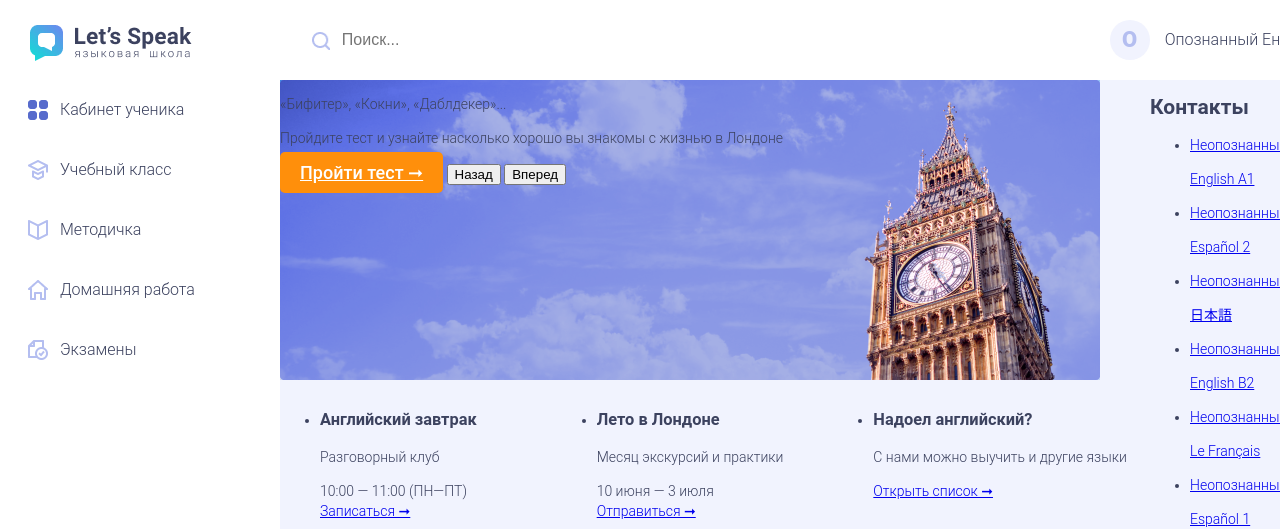
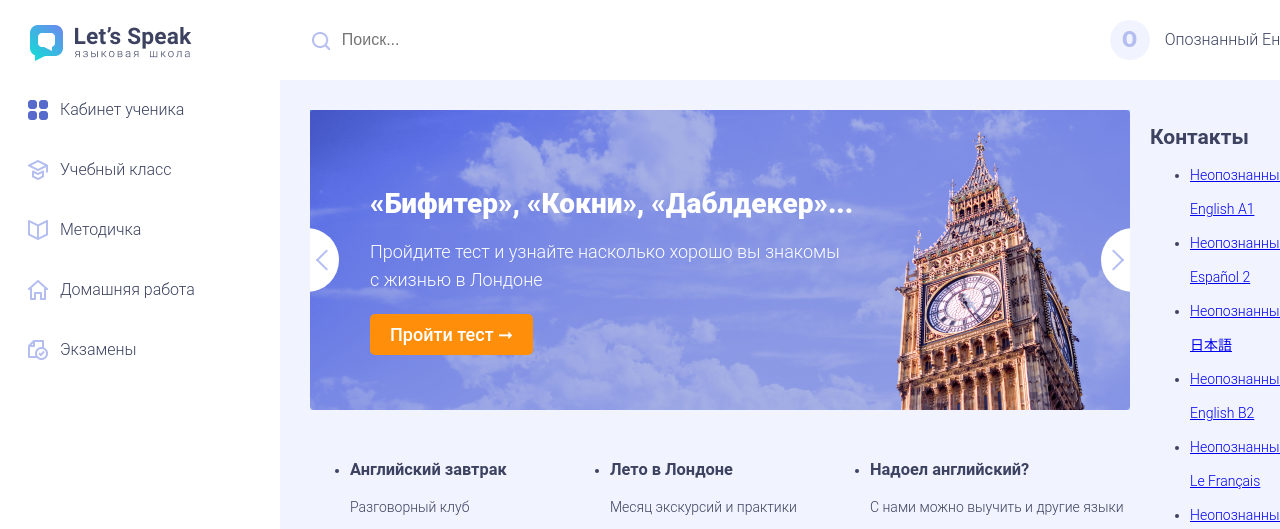
Before and after one commit to rook16rus/-Let-s-Speak, a plain HTML site: page index.html in a window 1280 px wide. Shown: the top 529 px of the page. Drawn offline with Linux system fonts and the light colour scheme; grey boxes are pictures that could not be loaded.

Commit message:
Стилизовал слайдер

```diff
--- a/css/style.css
+++ b/css/style.css
@@ -33,6 +33,7 @@ body {
     font-size: 18px;
     line-height: 22px;
     text-align: center;
+    text-decoration: none;
 }
 
 .button-orange {
@@ -171,15 +172,6 @@ body {
     background: white;
 }
 
-.page-main {
-    grid-area: main;
-
-    display: grid;
-    grid-template-columns: 3fr 1fr;
-    grid-template-rows: 300px auto 1fr;
-    background: #F1F3FE;
-}
-
 .search {
     padding: 30px;
 }
@@ -312,6 +304,18 @@ body {
     top: 3px;
 }
 
+.page-main {
+    grid-area: main;
+
+    display: grid;
+    grid-template-columns: 3fr 1fr;
+    grid-template-rows: 300px auto 1fr;
+    gap: 20px;
+
+    background: #F1F3FE;
+    padding: 30px;
+}
+
 .slider {
     grid-area: 1/1/2/2;
 
@@ -319,26 +323,84 @@ body {
     width: 820px;
     height: 300px;
     overflow: hidden;
+    padding: 70px 20px 50px 60px;
+    box-sizing: border-box;
 }
 
 .slider-title {
     position: relative;
+
+    font-weight: 900;
+    font-size: 28px;
+    line-height: 48px;
+    color: white;
+
+    margin: 0 0 10px;
 }
 
 .slider-text {
     position: relative;
+
+    font-size: 18px;
+    line-height: 28px;
+    color: white;
+
+    margin: 10px 0 30px;
+    max-width: 470px;
 }
 
 .slider-link {
     position: relative;
+
+    margin: 30px 0 0;
+}
+
+.button-prev, .button-next {
+    width: 64px;
+    height: 64px;
+    background: white;
+    border-radius: 50%;
+    border: none;
+    outline: none;
+    font-size: 0;
 }
 
 .button-prev {
-    position: relative;
+    position: absolute;
+    top: 50%;
+    left: -35px;
+    transform: translateY(-50%);
 }
 
 .button-next {
-    position: relative;
+    position: absolute;
+    top: 50%;
+    right: -35px;
+    transform: translateY(-50%);
+}
+
+.button-prev::before, .button-next::before {
+    content: "";
+
+    width: 13px;
+    height: 13px;
+    border: 2px solid #B4BEF0;
+    border-bottom: transparent;
+    border-left: transparent;
+
+    position: absolute;
+}
+
+.button-prev::before {
+    top: 50%;
+    right: 5px;
+    transform: translateY(-50%) rotate(225deg);
+}
+
+.button-next::before {
+    top: 50%;
+    left: 5px;
+    transform: translateY(-50%) rotate(45deg);
 }
 
 .slider-img {
```
